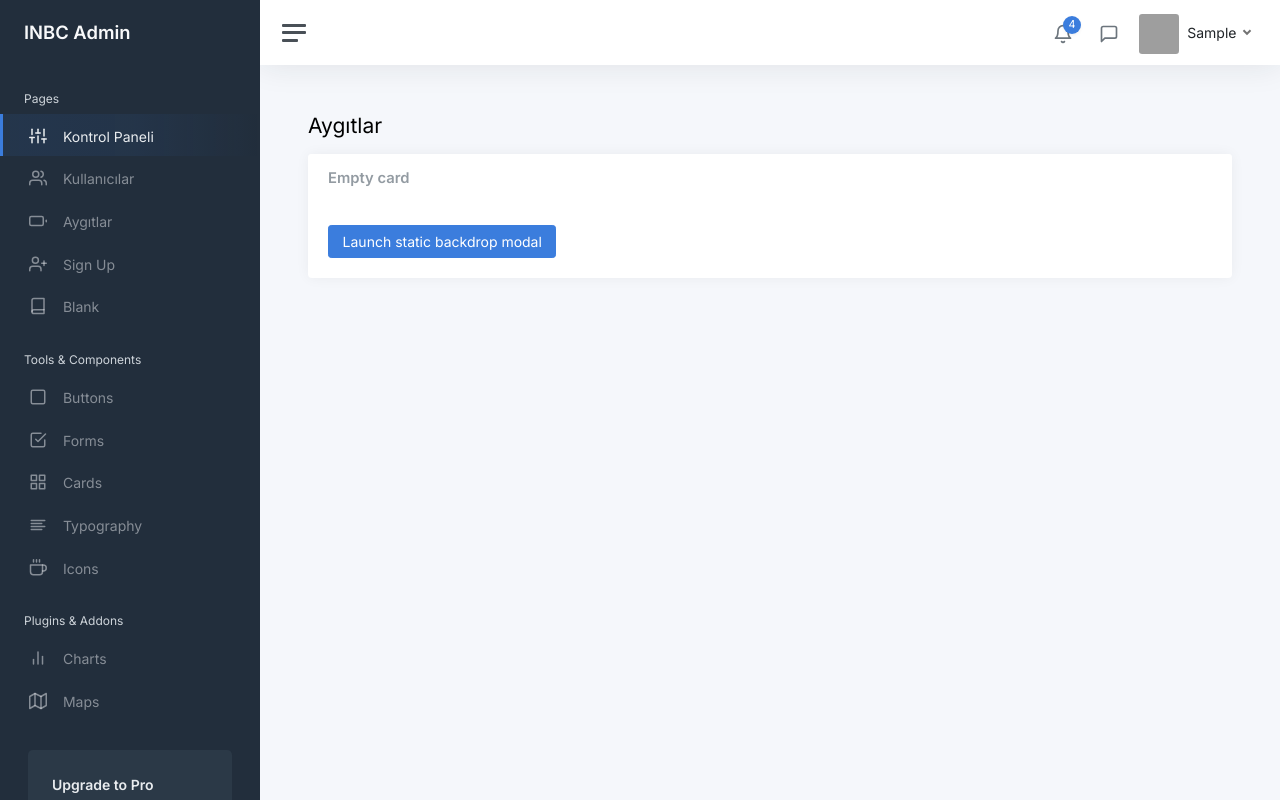
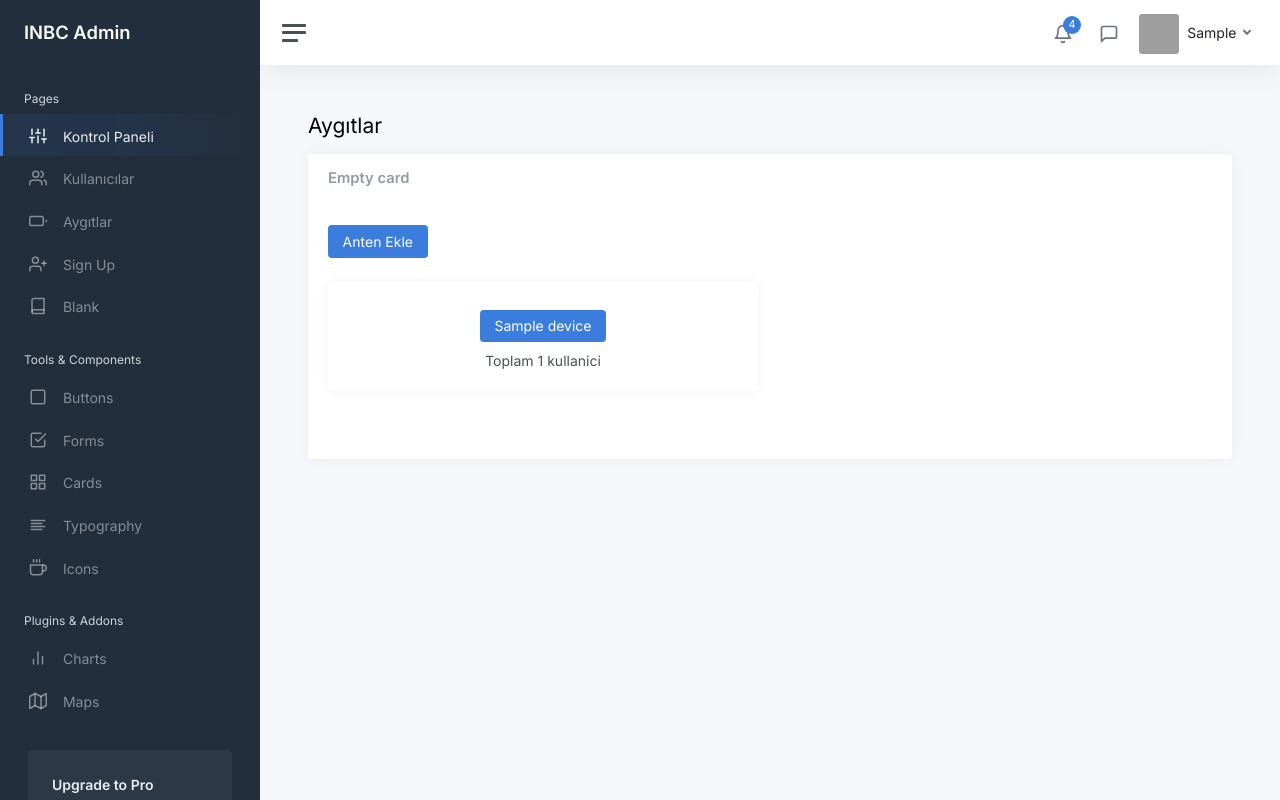
Before and after one commit to mrntou/inbc-admin, a Flask app: page /devices in a window 1280 px wide. Run offline with Flask 2, Linux system fonts and the light colour scheme; a user stored in the database is signed in; tables that the repository leaves empty hold one stand-in row (values such as "Sample post"); some libraries are stand-ins or nearby versions; grey boxes are pictures that could not be loaded.

Commit message:
01:22 INBC

```diff
--- a/IA/bp/main/routes.py
+++ b/IA/bp/main/routes.py
@@ -26,11 +26,15 @@ def register():
     form = MemberForm()
     url = url_for('form.register_member')
 
-    return render_template("register.html", form=form, title="Kullanıcı Kayıt Formu", url=url)
+    return render_template("register.html",
+                           form=form,
+                           title="Kullanıcı Kayıt Formu",
+                           url=url,
+                           btn="Oluştur")
 
 
 
 @main.route('/devices')
 def devices():
     antenna_devices = AntennaDevice.query.all()
-    return render_template('devices.html', devices=antenna_devices)
+    return render_template('devices.html', antenna_devices=antenna_devices)
--- a/IA/forms.py
+++ b/IA/forms.py
@@ -79,3 +79,7 @@ class MemberForm(FlaskForm):
     email = StringField()
 
     submit = SubmitField("Oluştur")
+
+
+class AntennaDeviceForm(FlaskForm):
+    product = StringField()
--- a/IA/templates/devices.html
+++ b/IA/templates/devices.html
@@ -18,7 +18,7 @@
 
                     <!-- Button trigger modal -->
                     <button type="button" class="btn btn-primary" data-bs-toggle="modal" data-bs-target="#staticBackdrop">
-                        Launch static backdrop modal
+                        Anten Ekle
                     </button>
 
                     <!-- Modal -->
@@ -34,14 +34,73 @@
                                     ...
                                 </div>
                                 <div class="modal-footer">
-                                    <button type="button" class="btn btn-secondary" data-bs-dismiss="modal">Close</button>
-                                    <button type="button" class="btn btn-primary">Understood</button>
+                                    <button type="button" class="btn btn-secondary" data-bs-dismiss="modal">Kapat</button>
+                                    <button type="button" class="btn btn-primary">Ekle</button>
                                 </div>
                             </div>
                         </div>
                     </div>
 
+                    <!-- Antenna Devices -->
+                    <div class="row my-4">
 
+                        {% for device in antenna_devices %}
+                        <div class="col-md-6">
+                            <div class="card">
+                                <div class="card-title text-center"></div>
+                                <div class="card-body text-center">
+                                    <h2>
+                                    <!-- Button trigger modal -->
+                                    <button type="button" class="btn btn-primary" data-bs-toggle="modal" data-bs-target="#device-id-{{device.id}}">
+                                                                                {{ device.device_name }}
+
+                                    </button>
+
+                                    <!-- Modal -->
+                                    <div class="modal fade" id="device-id-{{ device.id }}" tabindex="-1" aria-labelledby="exampleModalLabel" aria-hidden="true">
+                                        <div class="modal-dialog">
+                                            <div class="modal-content">
+                                                <div class="modal-header">
+                                                    <h5 class="modal-title" id="exampleModalLabel">{{ device.device_name }}</h5>
+                                                    <button type="button" class="btn-close" data-bs-dismiss="modal" aria-label="Close"></button>
+                                                </div>
+                                                <div class="modal-body">
+                                                    <table class="table table-responsive">
+                                                        <thead>
+                                                            <tr>
+                                                            <th>ID</td>
+                                                            <th>Kullanici Ismi</th>
+                                                            </tr>
+                                                        </thead>
+
+                                                        <tbody>
+                                                            {% for user in device.members %}
+                                                            <tr>
+                                                                <th>{{user.id}}</th>
+                                                                <th>{{ user.username }}</th>
+                                                            </tr>
+                                                            {% endfor %}
+                                                        </tbody>
+
+                                                    </table>
+
+                                                </div>
+                                                <div class="modal-footer">
+                                                    <button type="button" class="btn btn-secondary" data-bs-dismiss="modal">Close</button>
+                                                    <button type="button" class="btn btn-primary">Save changes</button>
+                                                </div>
+                                            </div>
+                                        </div>
+                                    </div>
+
+                                    </h2>
+                                   Toplam {{device.members | count}} kullanici
+
+                                </div>
+                            </div>
+                        </div>
+                        {% endfor %}
+                    </div>
 
                     </div>
                 </div>
--- a/IA/templates/register.html
+++ b/IA/templates/register.html
@@ -144,7 +144,7 @@
 
 						<br>
 						<div class="d-grid">
-							<input type="submit" class="btn-lg" value="{{btn}}">
+							<input type="submit" class="btn btn-primary btn-lg" value="{{btn}}">
 							<!-- {{ form.submit(class='btn btn-primary btn-lg ') }} -->
 						</div>
 
```
Also changed, not shown: FILES/antenna_devices.json (added, +8 -0 lines).
